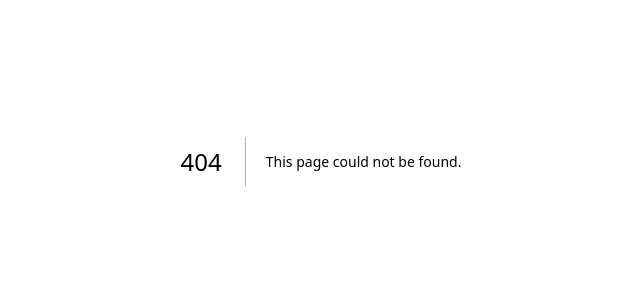
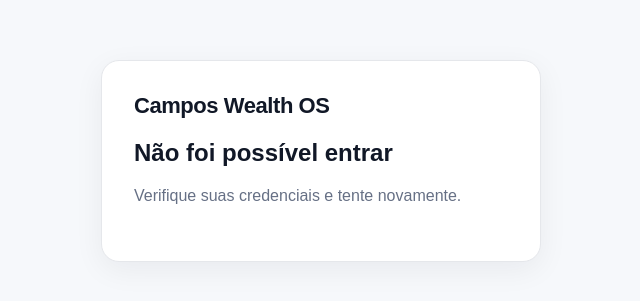
Before and after one commit to matheushco19-crypto/Campos, a Next.js app: page /error in a window 1280 px wide. Before the commit this address had no page. Shown: the part 239-540 px from the top of the page, without its empty margins (319-959 px from the left). Built offline with nearby package versions, Linux system fonts and the light colour scheme.

Commit message:
feat: add authentication error page

```diff
--- /dev/null
+++ b/app/error/page.tsx
@@ -0,0 +1,11 @@
+export default function ErrorPage() {
+  return (
+    <main className="page">
+      <section className="card">
+        <div className="logo">Campos Wealth OS</div>
+        <h1>Não foi possível entrar</h1>
+        <p className="subtitle">Verifique suas credenciais e tente novamente.</p>
+      </section>
+    </main>
+  )
+}
```
